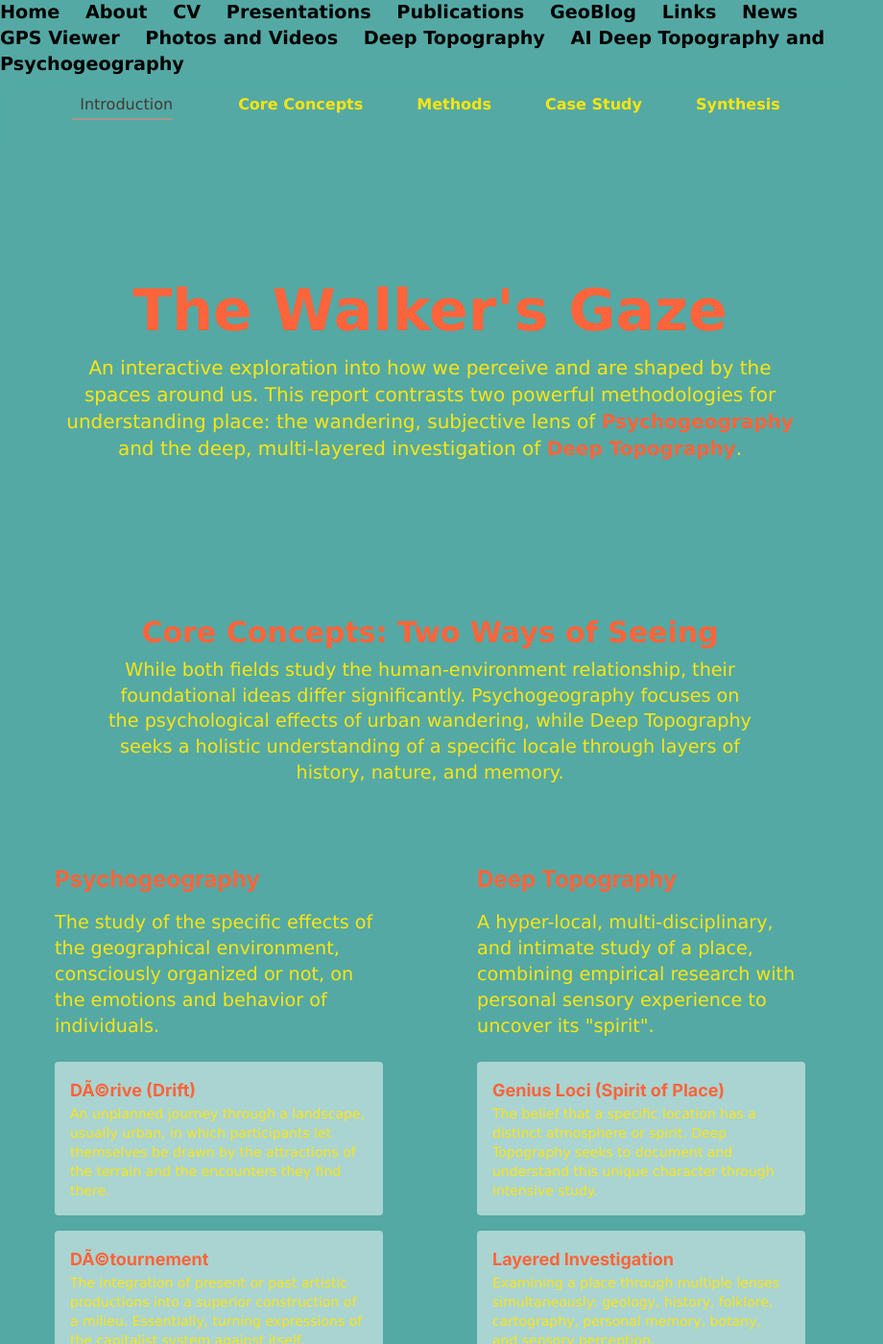
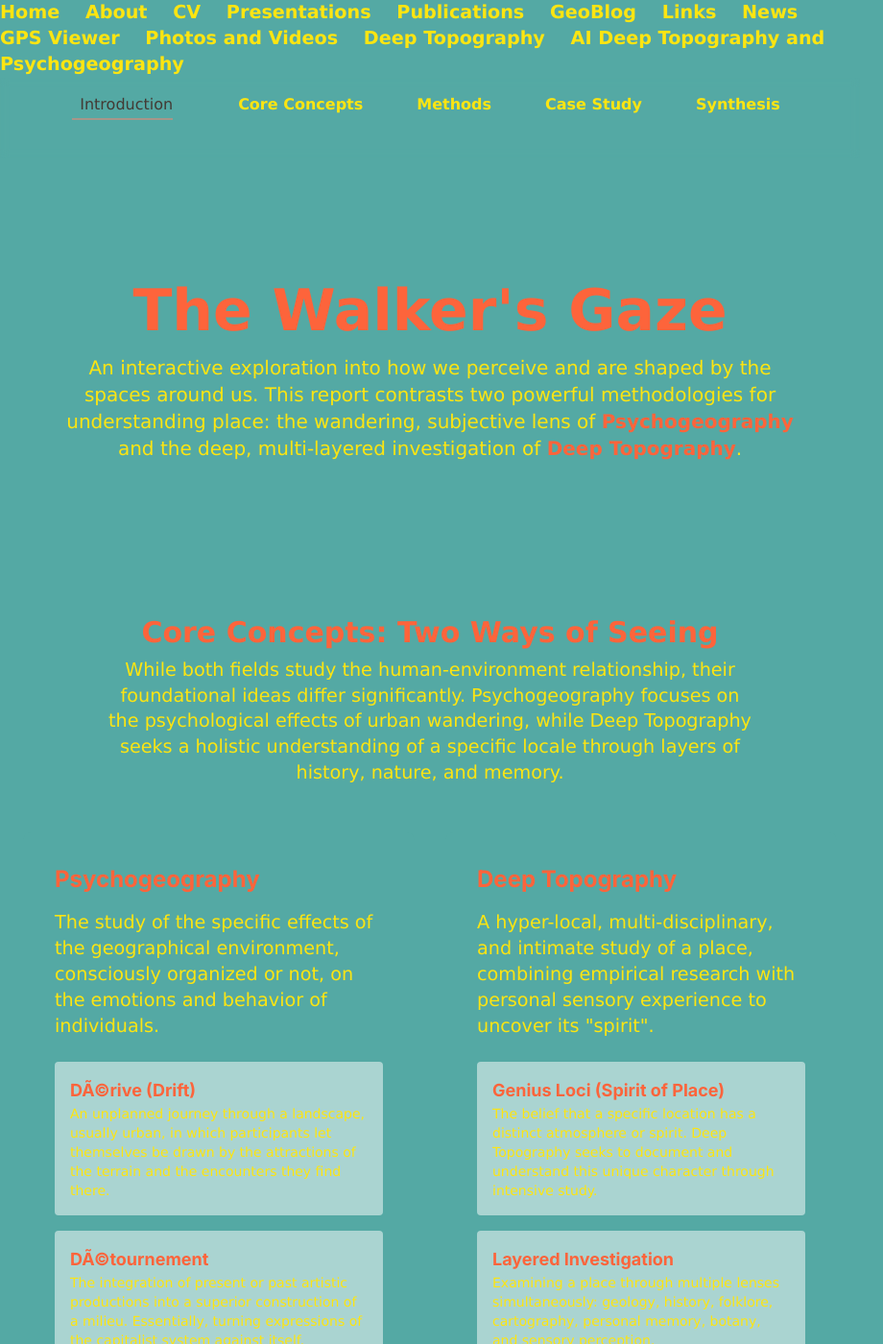
Before and after one commit to ltclasper/ltclasper.github.io, a Jekyll site: the page built from AI Deep Topography and Psychogeography/index.html, in a window 1280 px wide and 1400 px high. Shown: the whole window at 96% size, without its empty margins (0-920 px from the left). Built offline with Jekyll 4.4.1, drawn with Linux system fonts in a browser that asks for light colours; nearby versions of some CDN libraries.

Commit message:
Update index.html

```diff
--- a/AI Deep Topography and Psychogeography/index.html
+++ b/AI Deep Topography and Psychogeography/index.html
@@ -22,7 +22,7 @@ title: AI Deep Topography and Psychogeography
         body {
             font-family: 'Inter', sans-serif;
             background-color: #54A9A4; /* blue green */
-            color: #000000; /* black */
+            color: #FDE511; /* yellow*/
         }
         .accent-bg { background-color: #54A9A4; } /* blue green */
         .accent-text { color: #FDE511; } /* yellow */
```
